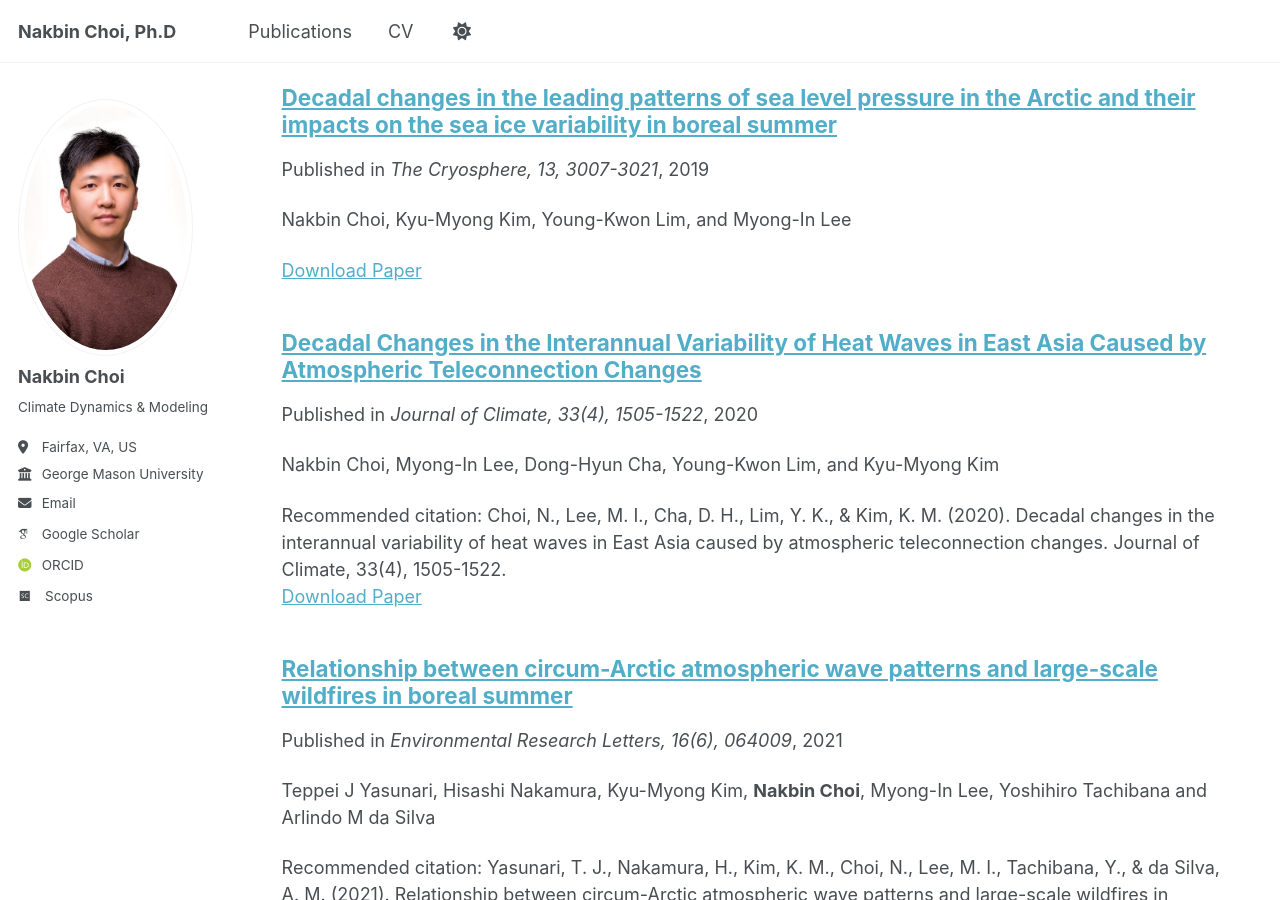
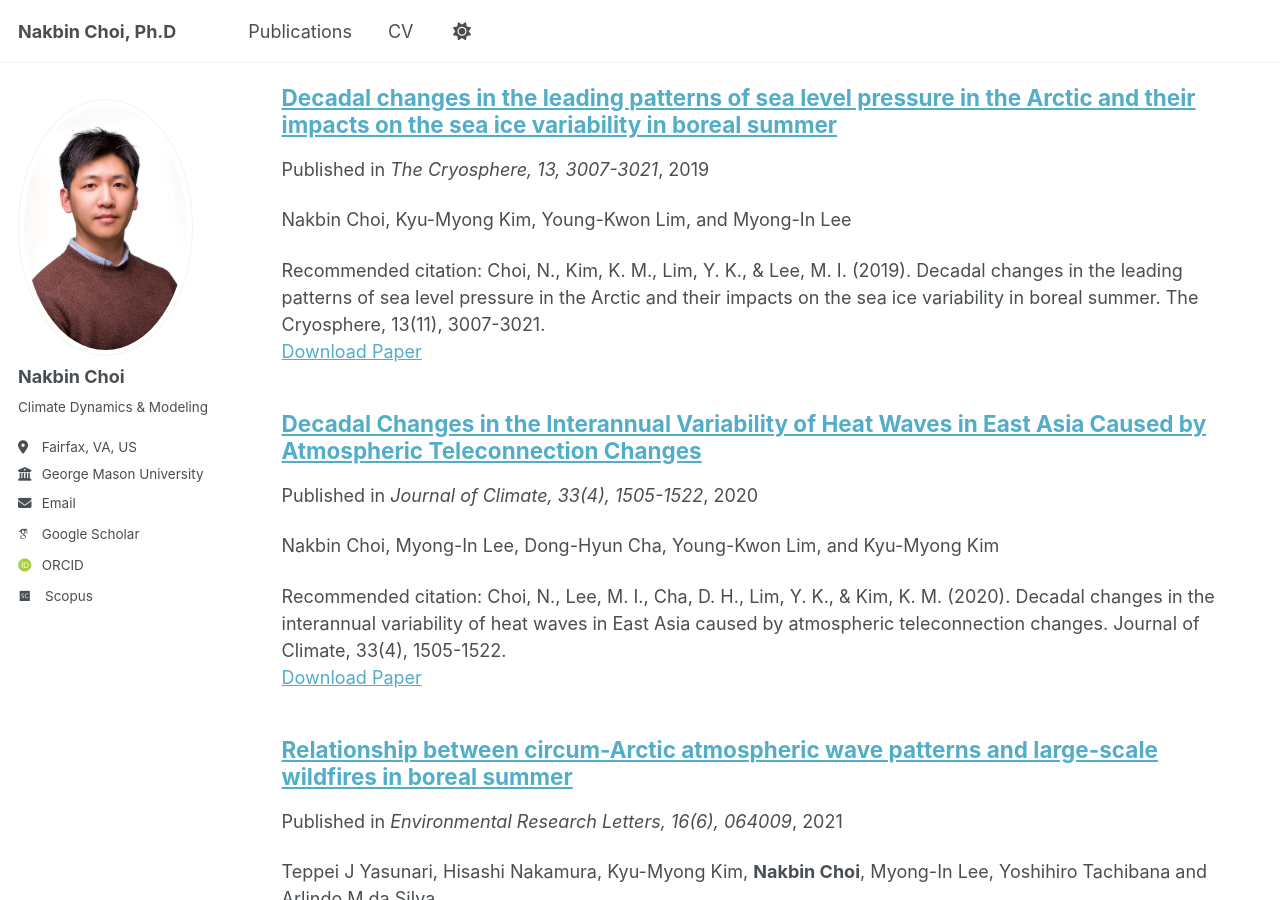
Before and after one commit to nakbin/profile, a Jekyll site: the page built from _pages/sitemap.md, in a window 1280 px wide and 900 px high, scrolled down 4178 px. Built offline with Jekyll 4.4.1, drawn with Linux system fonts in a browser that asks for light colours; some web fonts are replaced.

Commit message:
Update and rename 02.choi_et_al_2019.md to 2019-11-18-choi.md

```diff
--- a/_publications/02.choi_et_al_2019.md
+++ b/_publications/2019-11-18-choi.md
@@ -2,13 +2,13 @@
 title: "Decadal changes in the leading patterns of sea level pressure in the Arctic and their impacts on the sea ice variability in boreal summer"
 collection: publications
 category: manuscripts
-permalink: /publication/02.choi_et_al_2019
+permalink: /publication/2019-11-18-choi
 excerpt: 'Nakbin Choi, Kyu-Myong Kim, Young-Kwon Lim, and Myong-In Lee'
 date: 2019-11-18
 venue: 'The Cryosphere, 13, 3007-3021'
 #slidesurl: 'http://academicpages.github.io/files/slides2.pdf'
 paperurl: 'https://tc.copernicus.org/articles/13/3007/2019/'
-#citation: 'Your Name, You. (2010). &quot;Paper Title Number 2.&quot; <i>Journal 1</i>. 1(2).'
+citation: 'Choi, N., Kim, K. M., Lim, Y. K., & Lee, M. I. (2019). Decadal changes in the leading patterns of sea level pressure in the Arctic and their impacts on the sea ice variability in boreal summer. The Cryosphere, 13(11), 3007-3021.'
 ---
 
 **Abstract**
```
